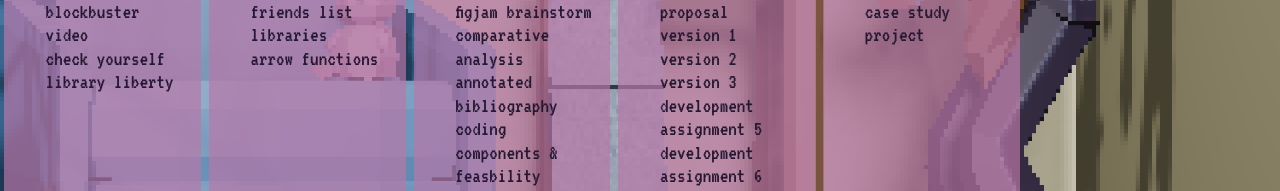
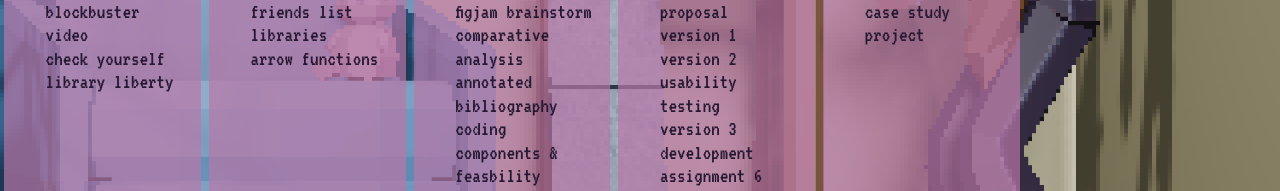
Before and after one commit to reileyaj/157B, a website: page index.html in a window 1280 px wide. Shown: the part 407-598 px from the top of the page. Drawn offline with nearby package versions, Linux system fonts and the light colour scheme.

Commit message:
added usability testing to index.html

```diff
--- a/index.html
+++ b/index.html
@@ -86,8 +86,8 @@
                         <li><a href="capstone/development/proposal.html">proposal</a></li>
                         <li><a href="capstone/version1/index.html">version 1</a></li>
                         <li><a href="capstone/version2/index.html">version 2</a></li>
+                        <li><a href="capstone/development/usability-results.html">usability testing</a></li>
                         <li><a href="capstone/version3/index.html">version 3</a></li>
-                        <li><a href="#">development assignment 5</a></li>
                         <li><a href="#">development assignment 6</a></li>
                     </ul>
                 </nav>
```
